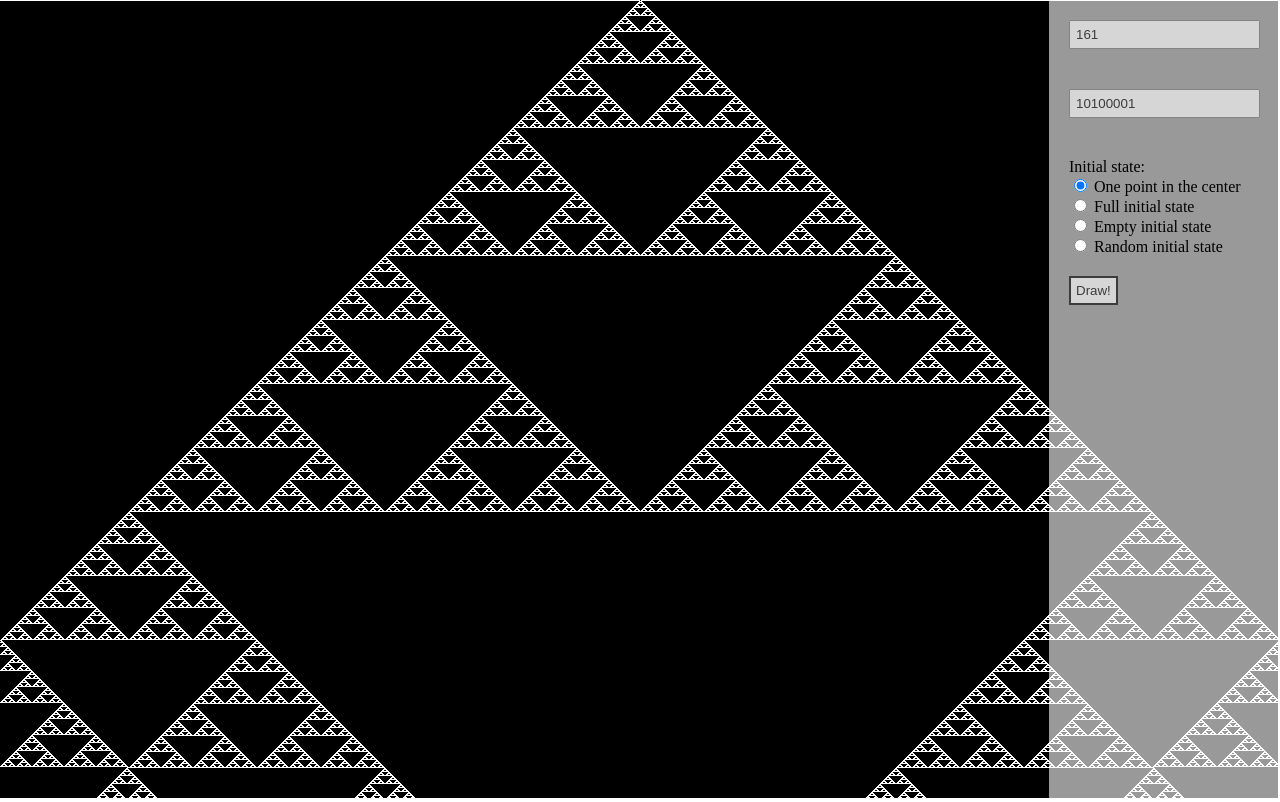
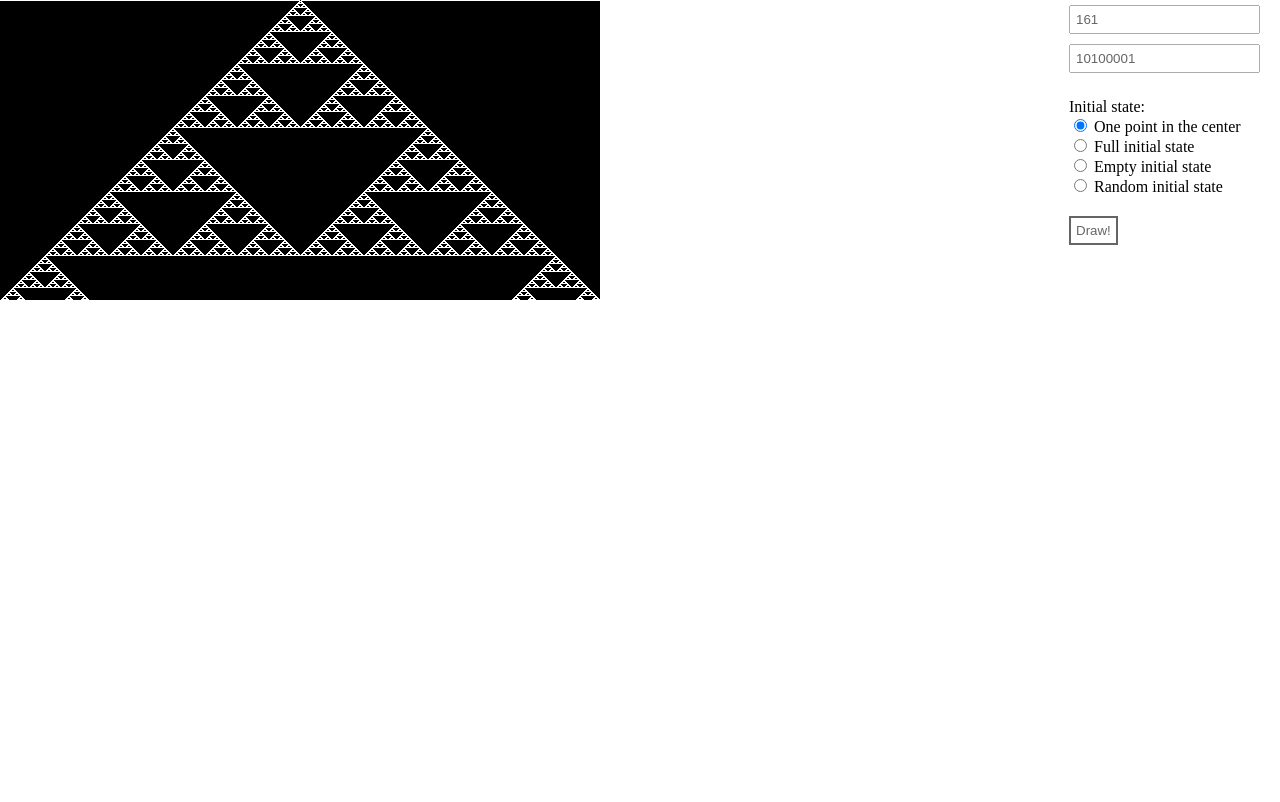
Before and after one commit to oshibka404/eca, a plain HTML site: page index.html in a window 1280 px wide. Drawn offline with Linux system fonts and the light colour scheme.

Commit message:
image size, rendering algotithm

```diff
--- a/css/main.css
+++ b/css/main.css
@@ -5,7 +5,7 @@ body, html {
 }
 
 canvas {
-	image-rendering: pixelated;
+	/*image-rendering: pixelated;*/
 }
 
 #controls {
@@ -17,7 +17,7 @@ canvas {
 }
 
 .input {
-	padding: 20px;
+	padding: 5px 20px;
 }
 .input input {
 	padding: 5px;
@@ -26,6 +26,10 @@ canvas {
 
 .input input:focus {
 	opacity: 1;
+}
+
+.input label {
+	display: block;
 }
 
 .radiogroup {
--- a/js/controller.js
+++ b/js/controller.js
@@ -1,7 +1,7 @@
 C = {
 	init: function () {
-		M.size = window.innerWidth;
-		this.steps = window.innerHeight;
+		M.size = 600;
+		this.steps = 300;
 		controls.init(M.defaultRuleString);
 		this.start();
 	},
--- a/js/view.js
+++ b/js/view.js
@@ -1,23 +1,44 @@
 V = {
-	BG_COLOR: '#fff',
-	FILL_COLOR: '#000',
+	BG_COLOR: [255,255,255,255],
+	FILL_COLOR: [0,0,0,255],
+	hexToRGBA: function(hex) {
+	  var r = parseInt(hex.slice(0,2), 16),
+	      g = parseInt(hex.slice(2,4), 16),
+	      b = parseInt(hex.slice(4,6), 16);
+	  return [r,g,b,255];
+	},
 	drawLine: function (lineNumber, state) {
 		if (!this.ctx) {
-			var canvas = document.getElementById("canvas");
-			canvas.width = window.innerWidth-2;
-			canvas.height = window.innerHeight-2;
+			var canvas = this.canvas = document.getElementById("canvas");
+			canvas.width = M.size;
+			canvas.height = C.steps;
 			var ctx = this.ctx = canvas.getContext("2d");
 			ctx.moveTo(0,0);
+		}
+		var imageData = this.ctx.getImageData(0, lineNumber, this.canvas.width, 1);
+
+		function drawPixel (x, r, g, b, a) {
+		    var index = x * 4;
+
+		    imageData.data[index] = r;
+		    imageData.data[index + 1] = g;
+		    imageData.data[index + 2] = b;
+		    imageData.data[index + 3] = a;
 		}
 
 		for(var i = 0; i < state.length; i++) {
 			if (state[i]) {
-				this.ctx.fillStyle = this.randomColor ? this.getRandomColor() : this.FILL_COLOR;
-				this.ctx.fillRect(i, lineNumber, 1, 1);
+				drawPixel.apply(null, [i].concat(this.FILL_COLOR));
 			} else {
-				this.ctx.fillStyle = this.BG_COLOR;
-				this.ctx.clearRect(i, lineNumber, 1, 1)
+				drawPixel.apply(null, [i].concat(this.BG_COLOR));
 			}
 		}
+
+		this.ctx.putImageData(imageData, 0, lineNumber);
+	},
+
+	setColors: function(bgColor, fillColor) {
+		this.BG_COLOR = this.hexToRGBA(bgColor);
+		this.FILL_COLOR = this.hexToRGBA(fillColor);
 	}
 };
```
Also changed, not shown: js/model.js (line endings or trailing spaces).
